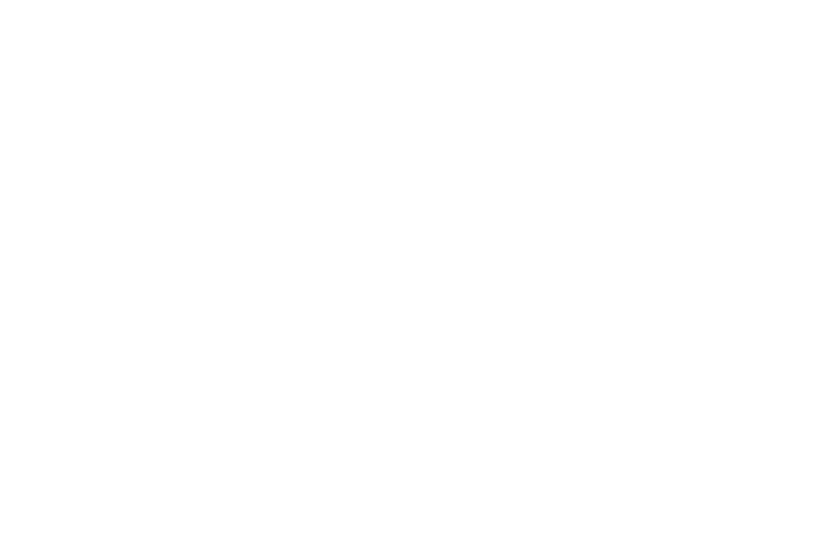
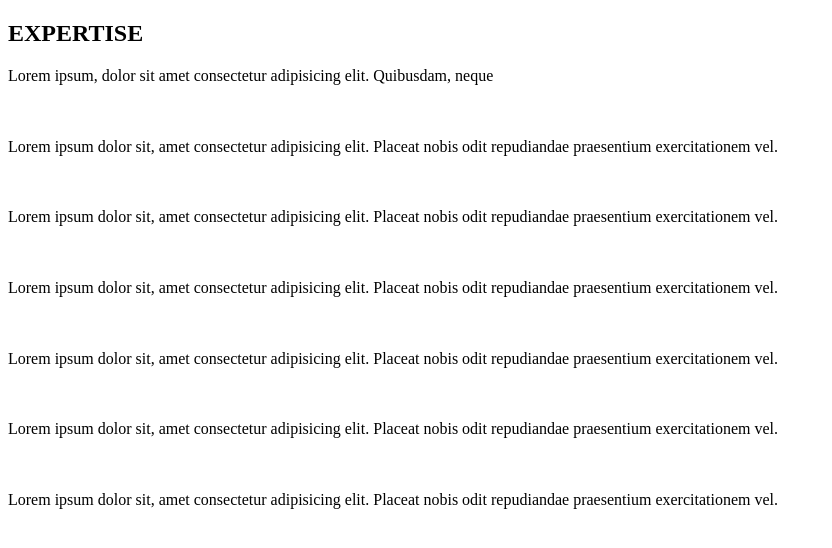
Before and after one commit to MAMCB/WBS-Project-0, a plain HTML site: page index.html in a window 1280 px wide. Shown: the whole page, without its empty margins (0-832 px from the left). Drawn offline with Linux system fonts and the light colour scheme.

Commit message:
created section4 structure

```diff
--- a/index.html
+++ b/index.html
@@ -28,6 +28,58 @@
         </section>
 
         <section id="section4">
+            <h2>EXPERTISE</h2>
+            <p>Lorem ipsum, dolor sit amet consectetur adipisicing elit. Quibusdam, neque</p>
+            <div id="expertise">
+                <div class="expertiseDivs">
+                    <img src="" alt="">
+                    <h3></h3>
+                    <p>Lorem ipsum dolor sit, amet consectetur adipisicing elit. Placeat nobis odit repudiandae
+                        praesentium exercitationem vel.</p>
+
+                </div>
+                <div class="expertiseDivs">
+                    <img src="" alt="">
+                    <h3></h3>
+                    <p>Lorem ipsum dolor sit, amet consectetur adipisicing elit. Placeat nobis odit repudiandae
+                        praesentium exercitationem
+                        vel.</p>
+
+                </div>
+                <div class="expertiseDivs">
+                    <img src="" alt="">
+                    <h3></h3>
+                    <p>Lorem ipsum dolor sit, amet consectetur adipisicing elit. Placeat nobis odit repudiandae
+                        praesentium exercitationem
+                        vel.</p>
+
+                </div>
+                <div class="expertiseDivs">
+                    <img src="" alt="">
+                    <h3></h3>
+                    <p>Lorem ipsum dolor sit, amet consectetur adipisicing elit. Placeat nobis odit repudiandae
+                        praesentium exercitationem
+                        vel.</p>
+
+                </div>
+                <div class="expertiseDivs">
+                    <img src="" alt="">
+                    <h3></h3>
+                    <p>Lorem ipsum dolor sit, amet consectetur adipisicing elit. Placeat nobis odit repudiandae
+                        praesentium exercitationem
+                        vel.</p>
+
+                </div>
+                <div class="expertiseDivs">
+                    <img src="" alt="">
+                    <h3></h3>
+                    <p>Lorem ipsum dolor sit, amet consectetur adipisicing elit. Placeat nobis odit repudiandae
+                        praesentium exercitationem
+                        vel.</p>
+
+                </div>
+
+            </div>
 
         </section>
 
```
